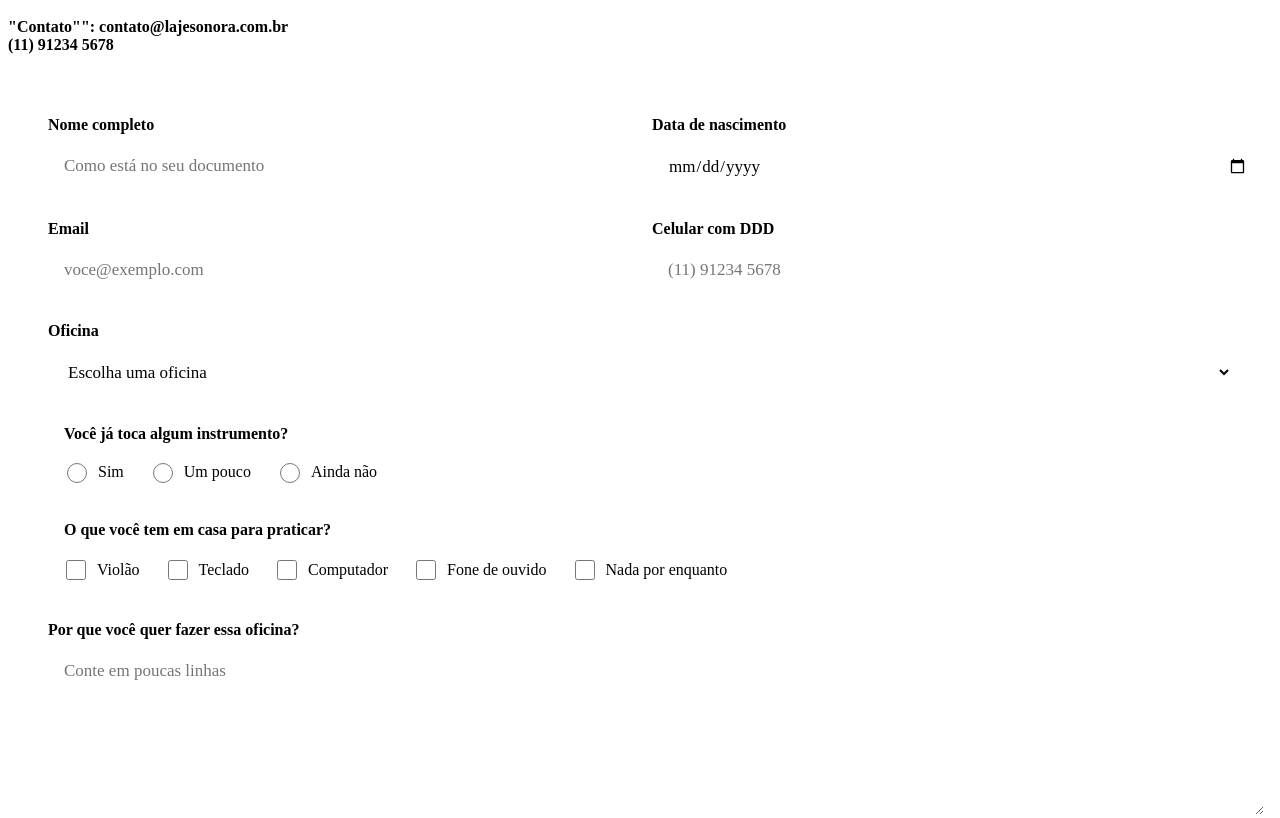
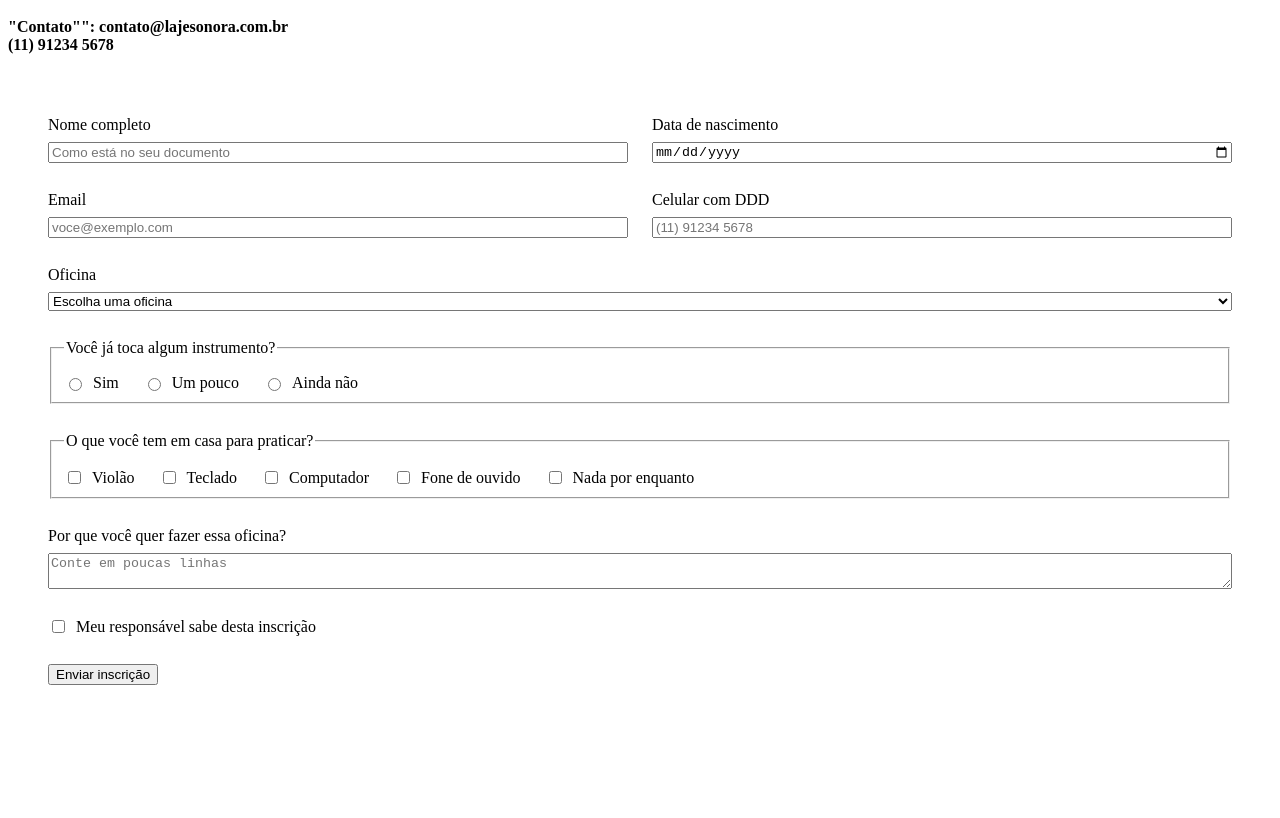
Before and after one commit to Vini00743/Laje-Sonora, a plain HTML site: page inscricao.html in a window 1280 px wide. Shown: the part 586-1404 px from the top of the page. After the commit the page ends 1319 px from the top, so only its background shows below. Drawn offline with Linux system fonts and the light colour scheme; a web font is replaced by a local one.

```diff
--- a/inscricao.css
+++ b/inscricao.css
@@ -61,63 +61,3 @@
     align-items: center;
     gap: 8px;
   }
-
-  .formulario label,
-.formulario legend {
-  font-weight: 700;
-}
-
-.formulario fieldset {
-  border: none;
-}
-
-.formulario input[type="text"],
-.formulario input[type="email"],
-.formulario input[type="tel"],
-.formulario input[type="date"],
-.formulario select,
-.formulario textarea {
-  width: 100%;
-  padding: 14px 16px;
-  border: 2px solid var(--tinta);
-  background-color: var(--concreto);
-  font-family: var(--fonte-texto);
-  font-size: 17px;
-  color: var(--tinta);
-}
-
-.formulario input:focus,
-.formulario select:focus,
-.formulario textarea:focus {
-  outline: 3px solid var(--caixa-dagua);
-  outline-offset: 2px;
-  background-color: var(--branco);
-}
-
-.formulario textarea {
-  height: 140px;
-  resize: vertical;
-}
-
-.formulario .opcao label {
-  font-weight: 500;
-}
-
-.formulario input[type="radio"],
-.formulario input[type="checkbox"] {
-  width: 20px;
-  height: 20px;
-  accent-color: var(--caixa-dagua);
-}
-
-@media (max-width: 800px) {
-    .cartazes,
-    .passos,
-    .rodape-colunas {
-      flex-direction: column;
-    }
-
-    .cartaz-principal h1 {
-      font-size: 84px;
-    }
-  }
```
